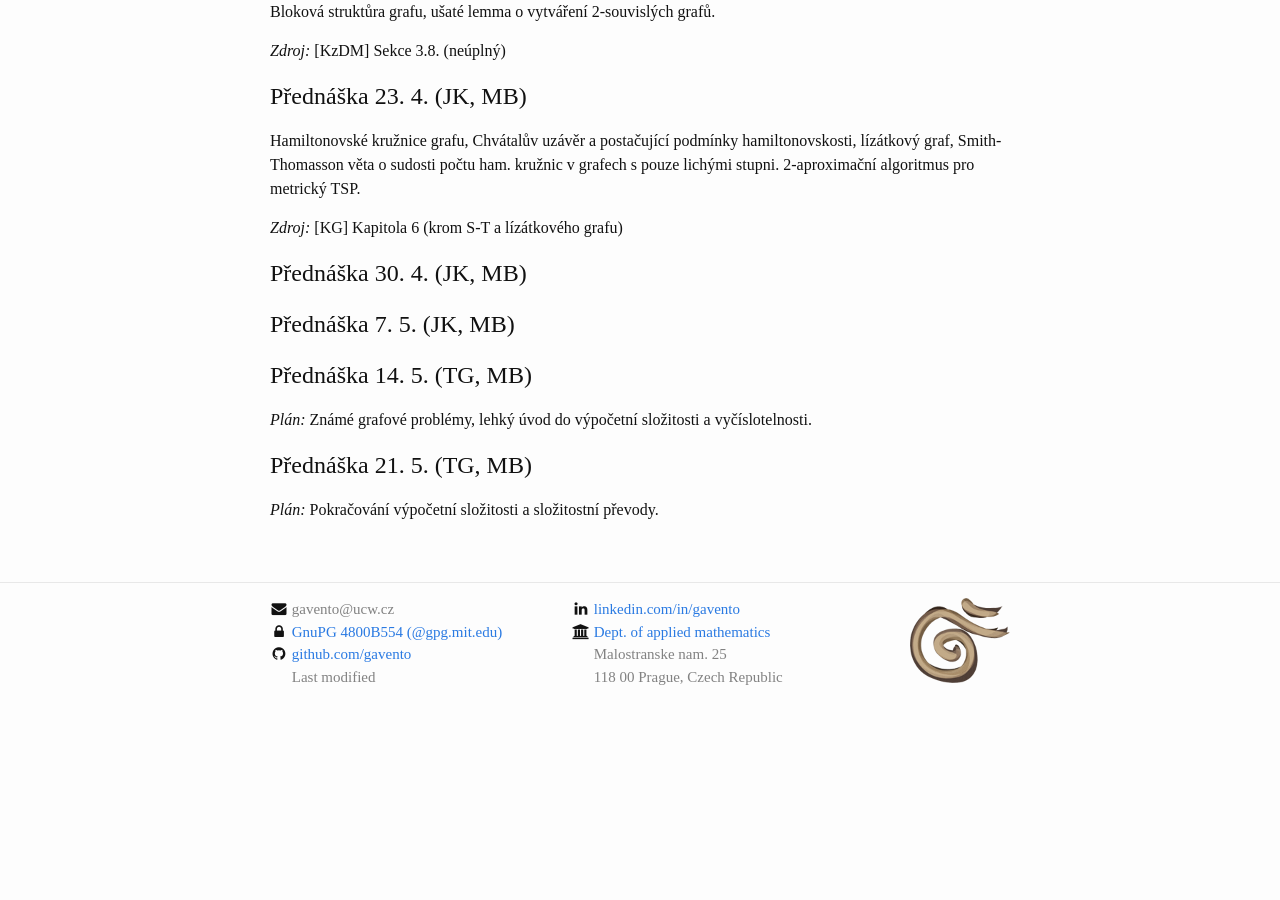
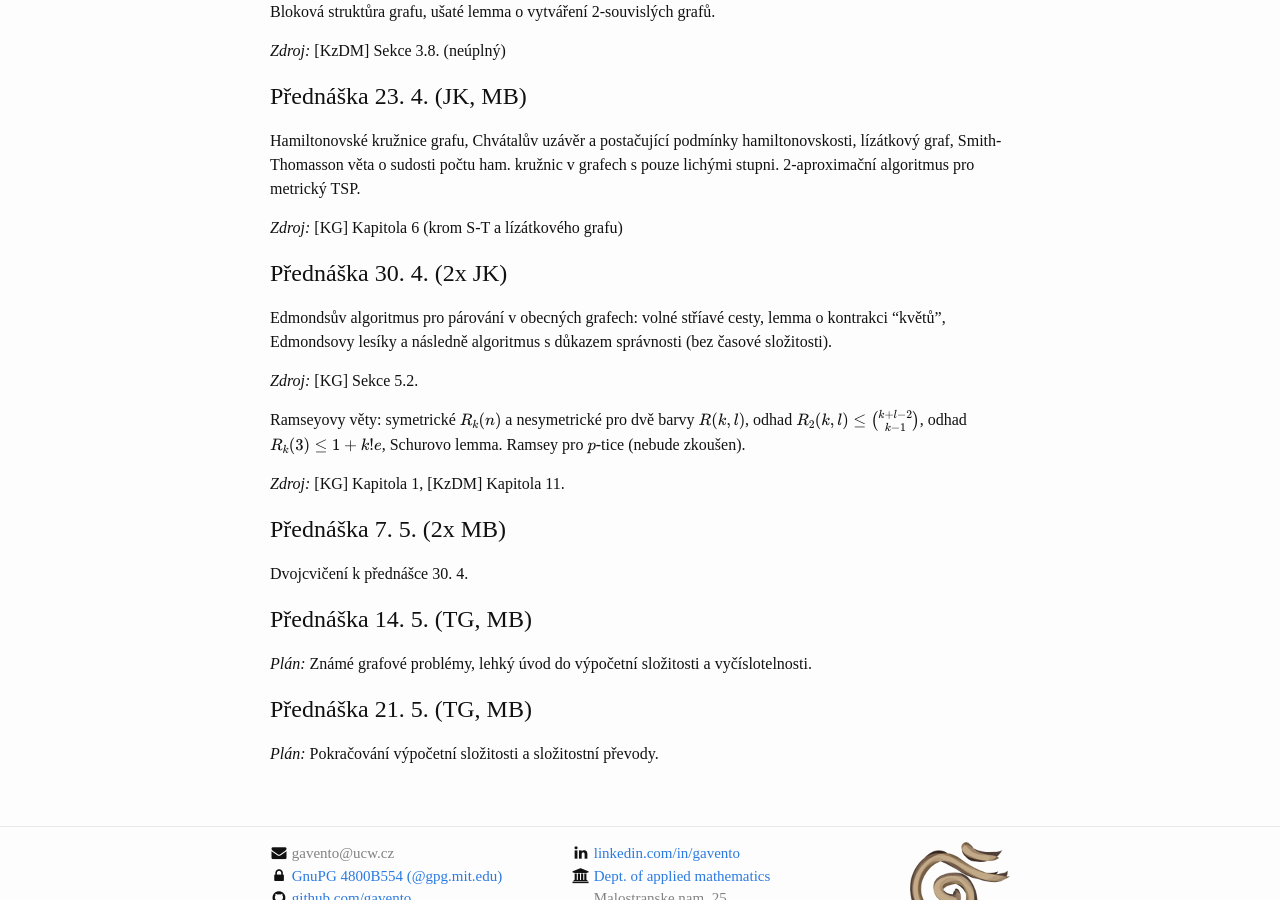
Before and after one commit to gavento/gavento.github.io, a Jekyll site: the page built from vyuka/18LS-KGM.md, in a window 1280 px wide and 900 px high, scrolled down 2169 px. Built offline with Jekyll 4.4.1, drawn with Linux system fonts in a browser that asks for light colours; formulas are drawn with MathJax 3; before the commit the page ends 2887 px from its top, so only the background shows below that.

Commit message:
Update vyuka

```diff
--- a/vyuka/18LS-KGM.md
+++ b/vyuka/18LS-KGM.md
@@ -86,9 +86,19 @@ Hamiltonovské kružnice grafu, Chvátalův uzávěr a postačující podmínky
 
 *Zdroj:* [KG] Kapitola 6 (krom S-T a lízátkového grafu)
 
-### Přednáška 30. 4. (JK, MB)
+### Přednáška 30. 4. (2x JK)
 
-### Přednáška 7. 5. (JK, MB)
+Edmondsův algoritmus pro párování v obecných grafech: volné stříavé cesty, lemma o kontrakci "květů", Edmondsovy lesíky a následně algoritmus s důkazem správnosti (bez časové složitosti).
+
+*Zdroj:* [KG] Sekce 5.2.
+
+Ramseyovy věty: symetrické $$R_k(n)$$ a nesymetrické pro dvě barvy $$R(k,l)$$, odhad $$R_2(k,l) \le {k+l-2 \choose k-1}$$, odhad $$R_k(3) \le 1+k!e$$, Schurovo lemma. Ramsey pro $$p$$-tice (nebude zkoušen).
+
+*Zdroj:* [KG] Kapitola 1, [KzDM] Kapitola 11.
+
+### Přednáška 7. 5. (2x MB)
+
+Dvojcvičení k přednášce 30. 4.
 
 ### Přednáška 14. 5. (TG, MB)
 
```
